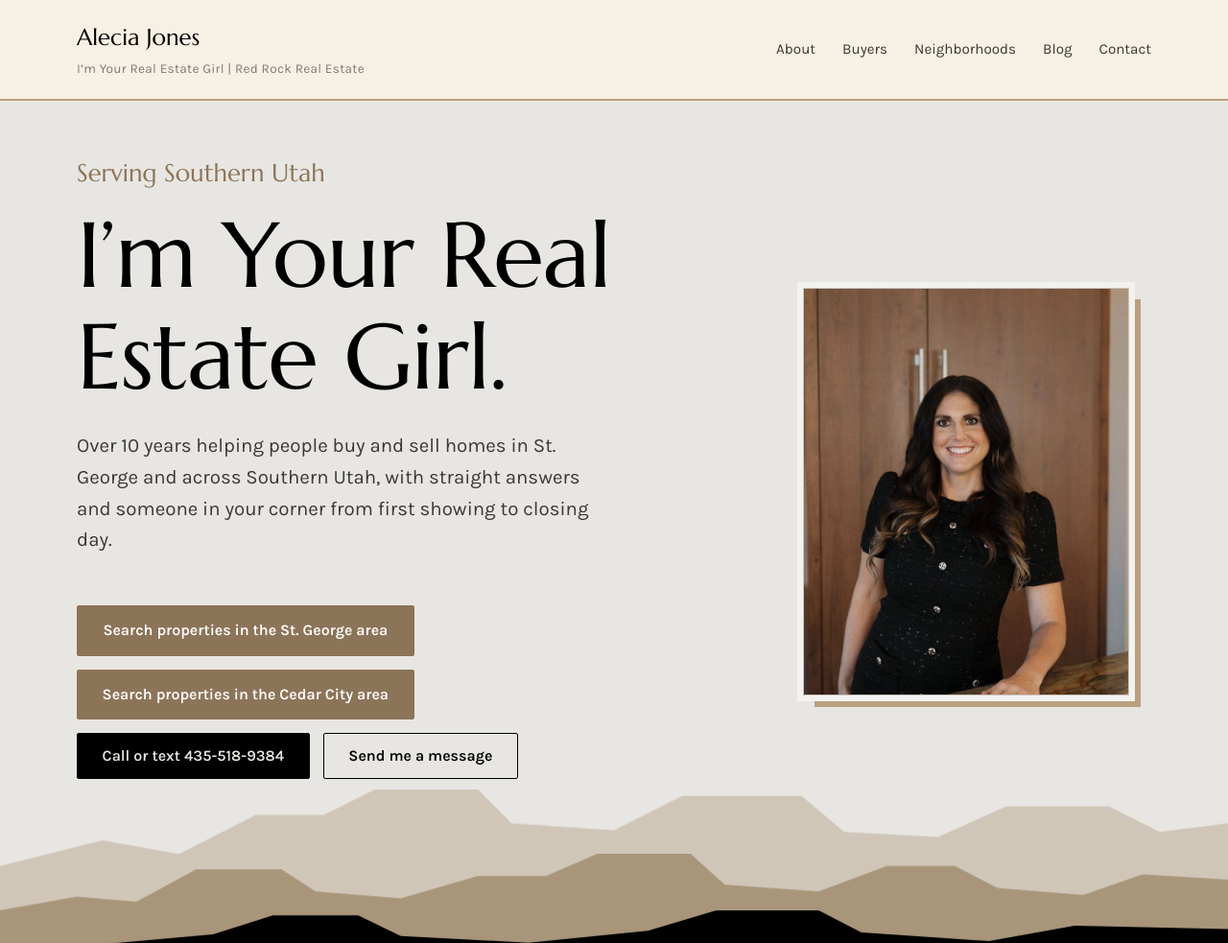
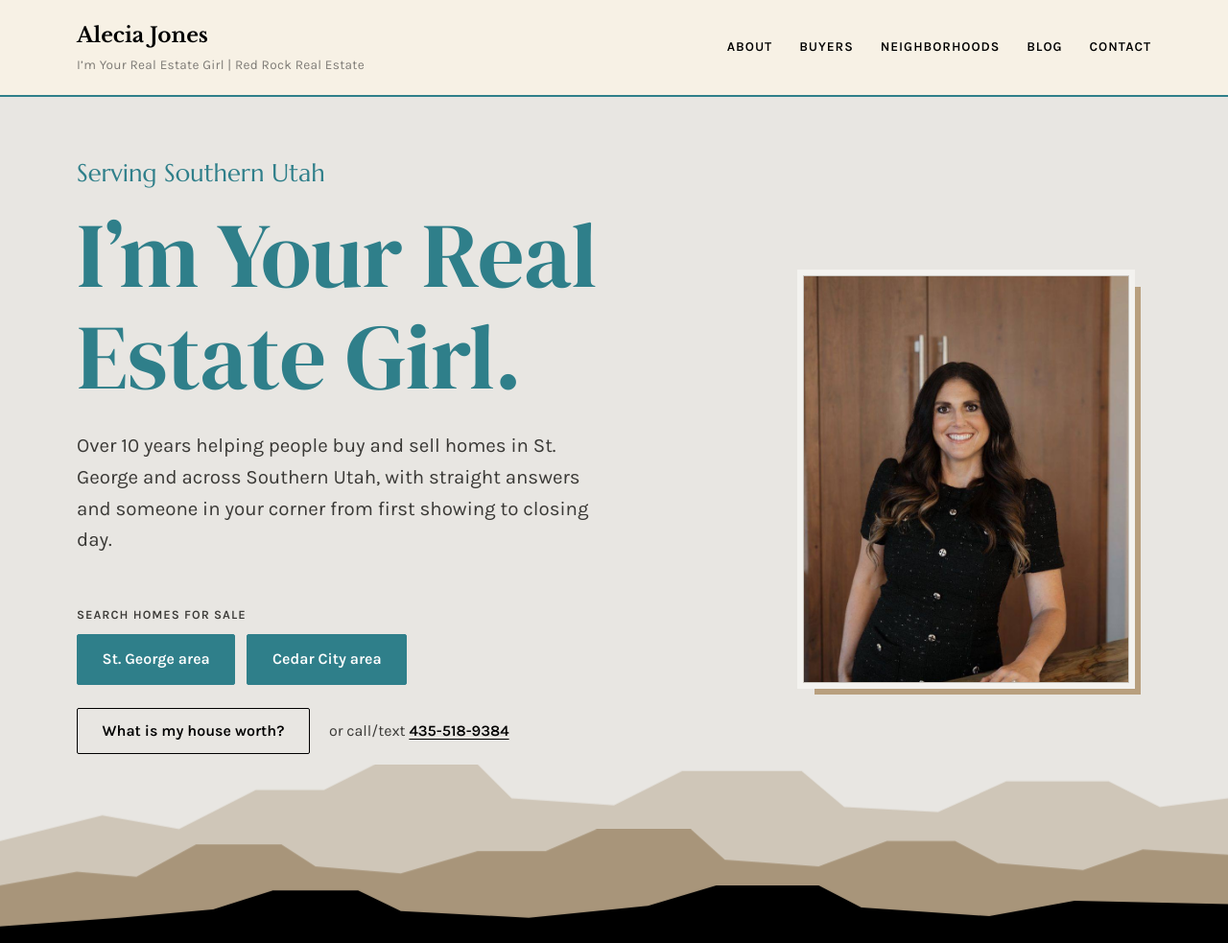
Before and after one commit to imyourrealestategirl-hub/imyourrealestategirl-website, a plain HTML site: page index.html in a window 1280 px wide. Shown: the top 983 px of the page at 96% size. Drawn offline with nearby package versions, Linux system fonts and the light colour scheme.

Commit message:
Add files via upload

```diff
--- a/index.html
+++ b/index.html
@@ -12,7 +12,7 @@
 <meta property="og:type" content="website">
 <link rel="preconnect" href="https://fonts.googleapis.com">
 <link rel="preconnect" href="https://fonts.gstatic.com" crossorigin>
-<link href="https://fonts.googleapis.com/css2?family=Marcellus&family=Karla:wght@400;500;600&display=swap" rel="stylesheet">
+<link href="https://fonts.googleapis.com/css2?family=Marcellus&family=Karla:wght@400;500;600&family=Libre+Baskerville:wght@700&family=DM+Serif+Display&display=swap" rel="stylesheet">
 <style>
 :root{
   --bg:#E8E6E2;
@@ -207,6 +207,39 @@ header.top{background:var(--cream);border-bottom:2px solid var(--tan)}
 header.top .wrap{padding:1.25rem 0}
 .hero .wrap.hero-copy{padding-top:10rem}
 @media (max-width:760px){.hero .wrap.hero-copy{padding-top:14rem}}
+
+/* Desert turquoise accent */
+:root{--pop:#2F7F8A;--pop-deep:#24636B}
+@media (prefers-color-scheme:dark){:root:not([data-theme="light"]){--pop:#5FB3BE;--pop-deep:#7FC6CF}}
+:root[data-theme="dark"]{--pop:#5FB3BE;--pop-deep:#7FC6CF}
+header.top{border-bottom-color:var(--pop)}
+.hero h1{color:var(--pop)}
+.hero-name{color:var(--pop)}
+.btn-search{background:var(--pop);border-color:var(--pop);color:#fff}
+.btn-search:hover{background:var(--pop-deep);border-color:var(--pop-deep);color:#fff}
+.post-body a,.post-page .crumb a,.more-posts a{color:var(--pop)}
+.post-link .post-title::after{color:var(--pop)}
+.post-link:hover .post-title{color:var(--pop)}
+.hood-more{color:var(--pop)}
+.hood{border-color:var(--pop);border-left-color:var(--pop)}
+.hood:hover{border-color:var(--pop-deep);border-left-color:var(--pop-deep)}
+.hero h1{font-family:"DM Serif Display",Georgia,"Times New Roman",serif;font-weight:400;letter-spacing:-.005em}
+
+/* Header type */
+.brand{font-family:"Libre Baskerville",Georgia,"Times New Roman",serif;font-weight:700;font-size:1.35rem}
+nav.links a{text-transform:uppercase;font-weight:700;letter-spacing:.07em;font-size:.85rem;color:var(--ink)}
+nav.links a:hover{color:var(--pop,var(--tan-deep))}
+.brand small{font-weight:400}
+
+/* Cleaner hero actions */
+.hero .actions{display:grid;gap:1.5rem;justify-items:start}
+.search-label{font-size:.8rem;font-weight:700;letter-spacing:.08em;text-transform:uppercase;color:var(--ink-soft);margin:0 0 .6rem}
+.search-btns{display:flex;flex-wrap:wrap;gap:.75rem;grid-template-columns:none}
+.secondary-actions{display:flex;flex-wrap:wrap;align-items:center;gap:1.25rem}
+.call-link{color:var(--ink-soft);text-decoration:none;font-size:1rem}
+.call-link strong{color:var(--ink);text-decoration:underline;text-underline-offset:3px}
+.call-link:hover strong{color:var(--pop)}
+@media (max-width:480px){.search-btns{display:grid;grid-template-columns:1fr 1fr;width:100%}.search-btns .btn{padding-inline:.5rem}}
 </style>
 </head>
 <body>
@@ -233,12 +266,17 @@ header.top .wrap{padding:1.25rem 0}
       </div>
       <div class="hero-photo"><img src="images/alecia-jones-portrait.jpg" alt="Alecia Jones, St. George real estate agent" width="765" height="1100" fetchpriority="high"></div>
       <div class="actions">
-        <div class="search-btns">
-          <a class="btn btn-search" href="https://my.flexmls.com/AleciaJone" target="_blank" rel="noopener">Search properties in the St. George area</a>
-          <a class="btn btn-search" href="https://my.flexmls.com/aleciajones" target="_blank" rel="noopener">Search properties in the Cedar City area</a>
+        <div class="search-group">
+          <p class="search-label">Search homes for sale</p>
+          <div class="search-btns">
+            <a class="btn btn-search" href="https://my.flexmls.com/AleciaJone" target="_blank" rel="noopener" aria-label="Search properties in the St. George area">St. George area</a>
+            <a class="btn btn-search" href="https://my.flexmls.com/aleciajones" target="_blank" rel="noopener" aria-label="Search properties in the Cedar City area">Cedar City area</a>
+          </div>
         </div>
-        <a class="btn btn-solid" href="tel:4355189384">Call or text 435-518-9384</a>
-        <a class="btn btn-line" href="#contact">Send me a message</a>
+        <div class="secondary-actions">
+          <a class="btn btn-line" href="#contact" id="home-value-btn">What is my house worth?</a>
+          <a class="call-link" href="tel:4355189384">or call/text <strong>435-518-9384</strong></a>
+        </div>
       </div>
     </div>
     <svg class="ridges" viewBox="0 0 1440 360" preserveAspectRatio="none" aria-hidden="true">
@@ -375,6 +413,7 @@ header.top .wrap{padding:1.25rem 0}
           <select id="interest" name="interest">
             <option>Buying a home</option>
             <option>Selling my home</option>
+            <option>What is my house worth?</option>
             <option>New construction</option>
             <option>Relocating to Southern Utah</option>
             <option>Just have a question</option>
@@ -424,6 +463,12 @@ document.querySelectorAll(".hood").forEach(btn => {
 document.getElementById("hood-close").addEventListener("click", () => dlg.close());
 document.getElementById("hood-cta").addEventListener("click", () => dlg.close());
 dlg.addEventListener("click", e => { if (e.target === dlg) dlg.close(); });
+document.getElementById("home-value-btn").addEventListener("click", () => {
+  const sel = document.getElementById("interest");
+  sel.value = "What is my house worth?";
+  const msg = document.getElementById("msg");
+  if (!msg.value) msg.placeholder = "Your home's address, plus anything I should know (updates, pool, RV parking...)";
+});
 </script>
 
 </body>
```
Also changed, not shown: new-construction-vs-resale-st-george.html (+20 -1 lines), reasons-to-live-in-st-george-utah.html (+20 -1 lines), what-to-do-before-listing-your-home.html (+20 -1 lines).
